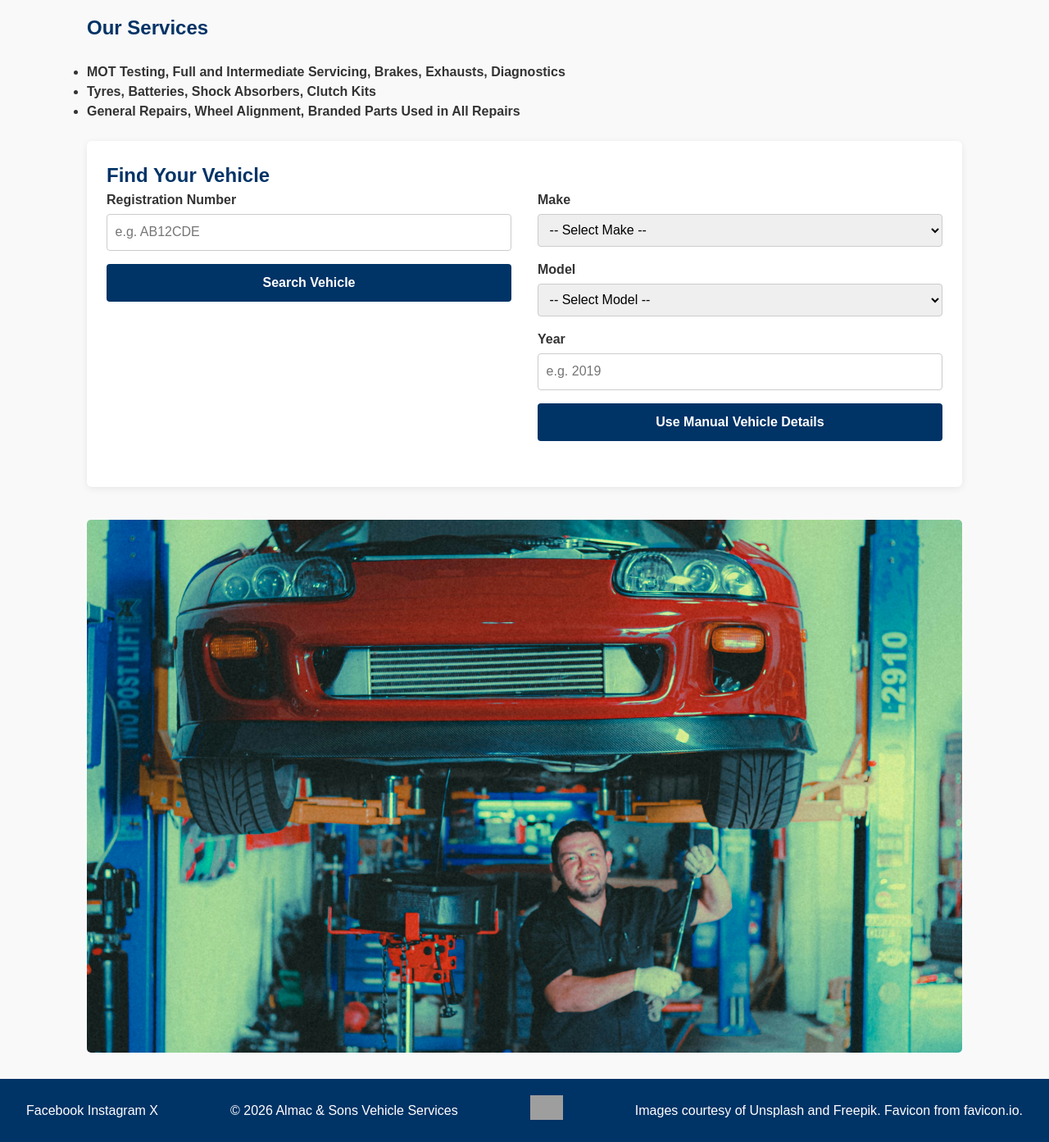
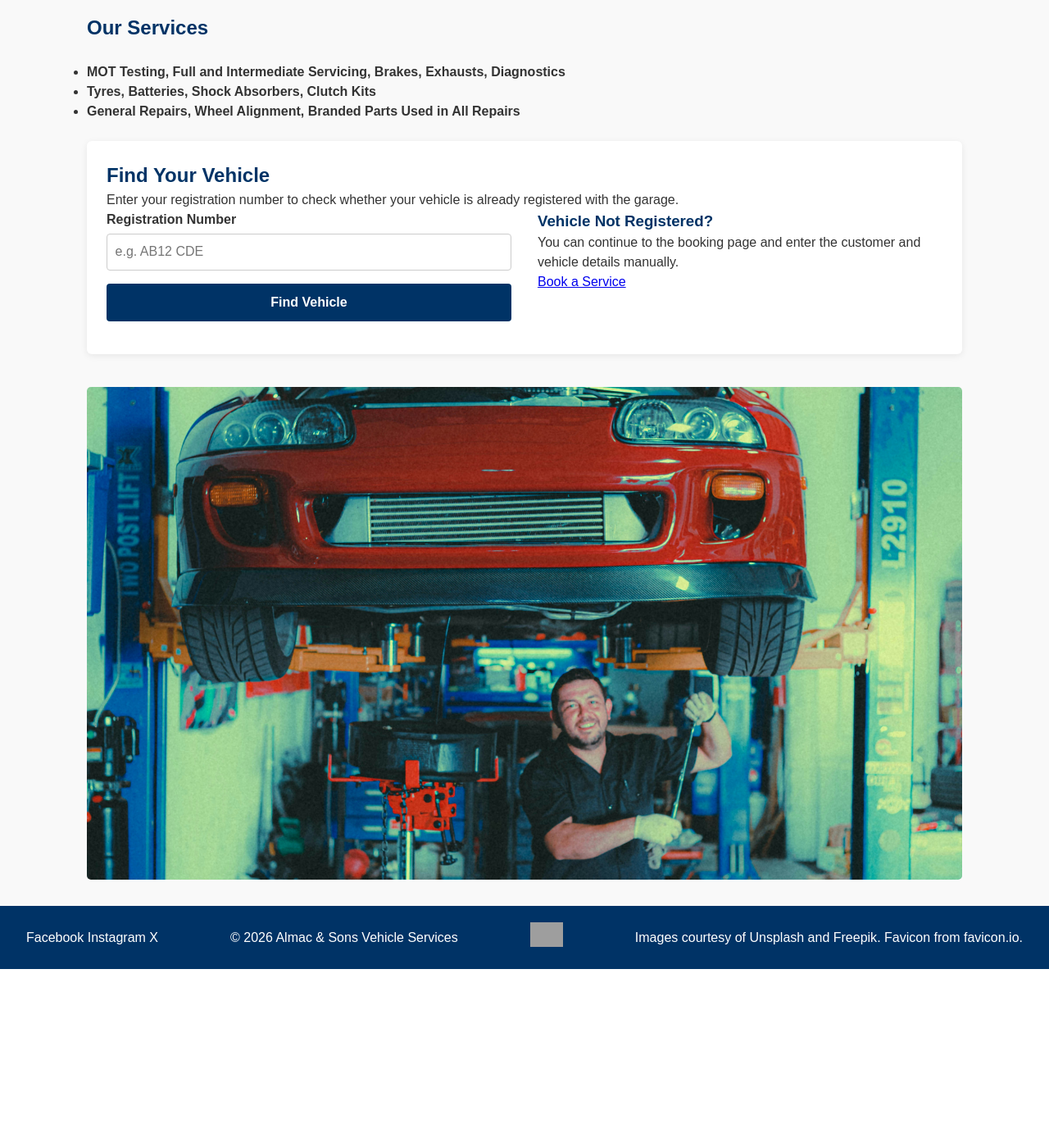
Before and after one commit to Reme65/almac-and-sons-garage-management, a Django app: page /services/ in a window 1280 px wide. Shown: the part 60-1453 px from the top of the page at 82% size. After the commit the page ends 1242 px from the top, so only its background shows below. Run offline with Django 4.2, Linux system fonts and the light colour scheme; grey boxes are pictures that could not be loaded.

Commit message:
Improve customer journey and reception workflow

```diff
--- a/static/css/styles.css
+++ b/static/css/styles.css
@@ -85,7 +85,7 @@ main h3 {
 .hero-image img,
 .service-image img {
   width: 100%;
-  height: calc(100vh - 150px);
+  aspect-ratio: 16/9;
   object-fit: cover;
   border-radius: 5px;
   display: block;
@@ -101,7 +101,7 @@ main h3 {
   .page-image,
   .hero-image img,
   .service-image img {
-    height: 30vh;
+   width: 100%
   }
 }
 
--- a/templates/dashboard.html
+++ b/templates/dashboard.html
@@ -25,9 +25,13 @@
 </header>
 
 <main>
-  <section class="dashboard-header">
+    <section class="dashboard-header">
     <h2>Reception Dashboard</h2>
     <p>View current bookings grouped by status.</p>
+
+    <a href="/admin/garage/booking/" class="button-link">
+      Open Booking Management
+    </a>
   </section>
 
   <section class="dashboard-section todays-diary">
--- a/templates/services.html
+++ b/templates/services.html
@@ -36,44 +36,41 @@
   <section class="vehicle-search">
   <h2>Find Your Vehicle</h2>
 
+  <p>
+    Enter your registration number to check whether your vehicle is already
+    registered with the garage.
+  </p>
+
   <div class="vehicle-search-grid">
+    <div class="search-left">
+      <form action="{% url 'booking' %}" method="get">
+        <label for="service-reg">Registration Number</label>
 
-      <!-- Registration Search -->
-      <div class="search-left">
-        <form id="vehicle-form">
-          <label for="reg">Registration Number</label>
         <input
           type="text"
-            id="reg"
-            name="registration"
-            placeholder="e.g. AB12CDE"
+          id="service-reg"
+          name="lookup_reg"
+          placeholder="e.g. AB12 CDE"
           required
         >
-          <button type="submit">Search Vehicle</button>
+
+        <button type="submit">Find Vehicle</button>
       </form>
     </div>
 
-      <!-- Manual Search -->
     <div class="search-right">
-        <label for="make">Make</label>
-        <select id="make" name="make">
-          <option value="">-- Select Make --</option>
-        </select>
+      <h3>Vehicle Not Registered?</h3>
 
-        <label for="model">Model</label>
-        <select id="model" name="model">
-          <option value="">-- Select Model --</option>
-        </select>
+      <p>
+        You can continue to the booking page and enter the customer and vehicle
+        details manually.
+      </p>
 
-        <label for="year">Year</label>
-        <input type="number" id="year" name="year" placeholder="e.g. 2019" min="1980" max="2026">
-
-        <button type="button" id="manual-search-btn">Use Manual Vehicle Details</button>
+      <a href="{% url 'booking' %}" class="button-link">
+        Book a Service
+      </a>
     </div>
-
   </div>
-
-    <div id="vehicle-results" class="vehicle-results"></div>
 </section>
 
   <div class="image-wrapper">
```
Also changed, not shown: templates/thank-you.html (+81 -7 lines). Lines whose indentation alone changed are shown as unchanged.
